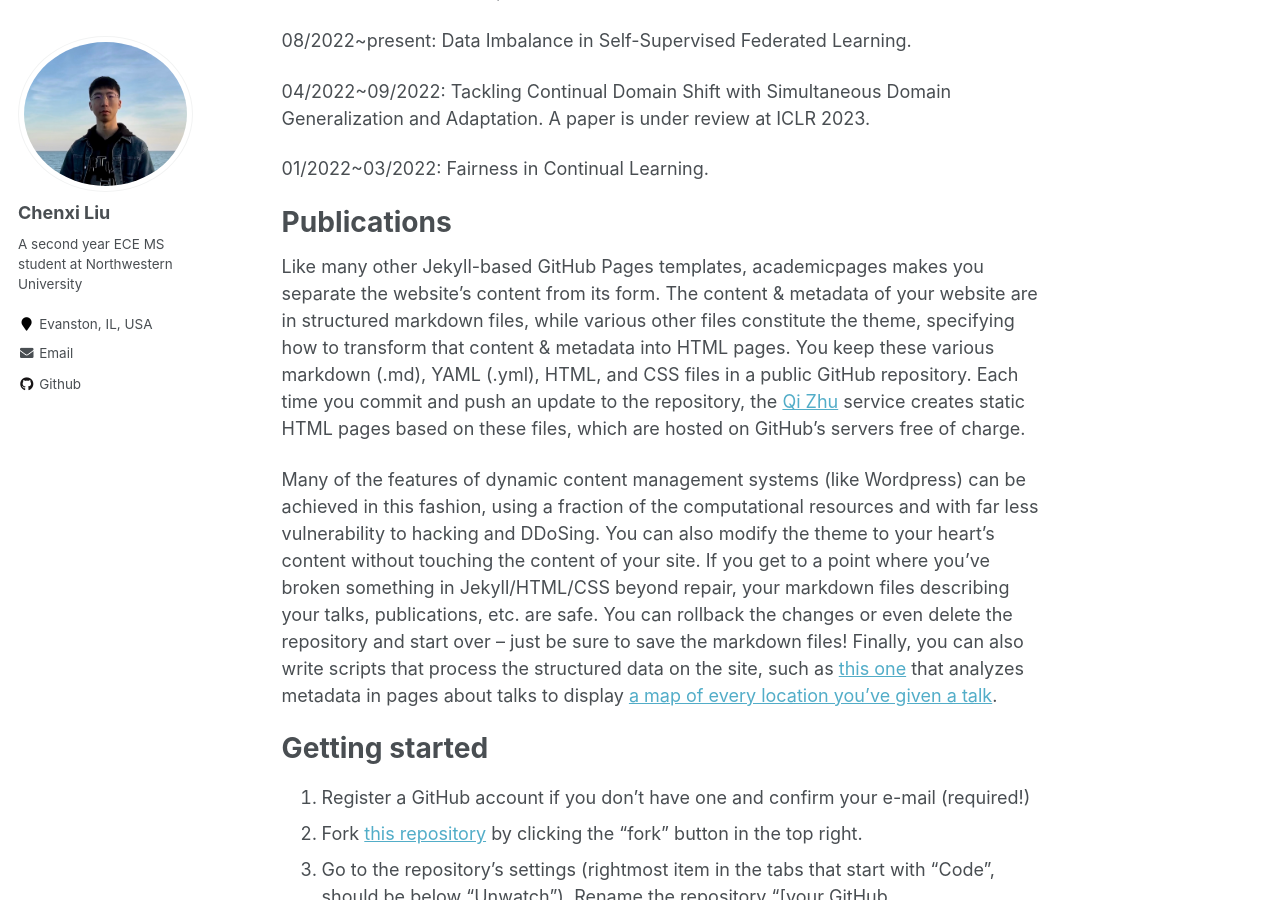
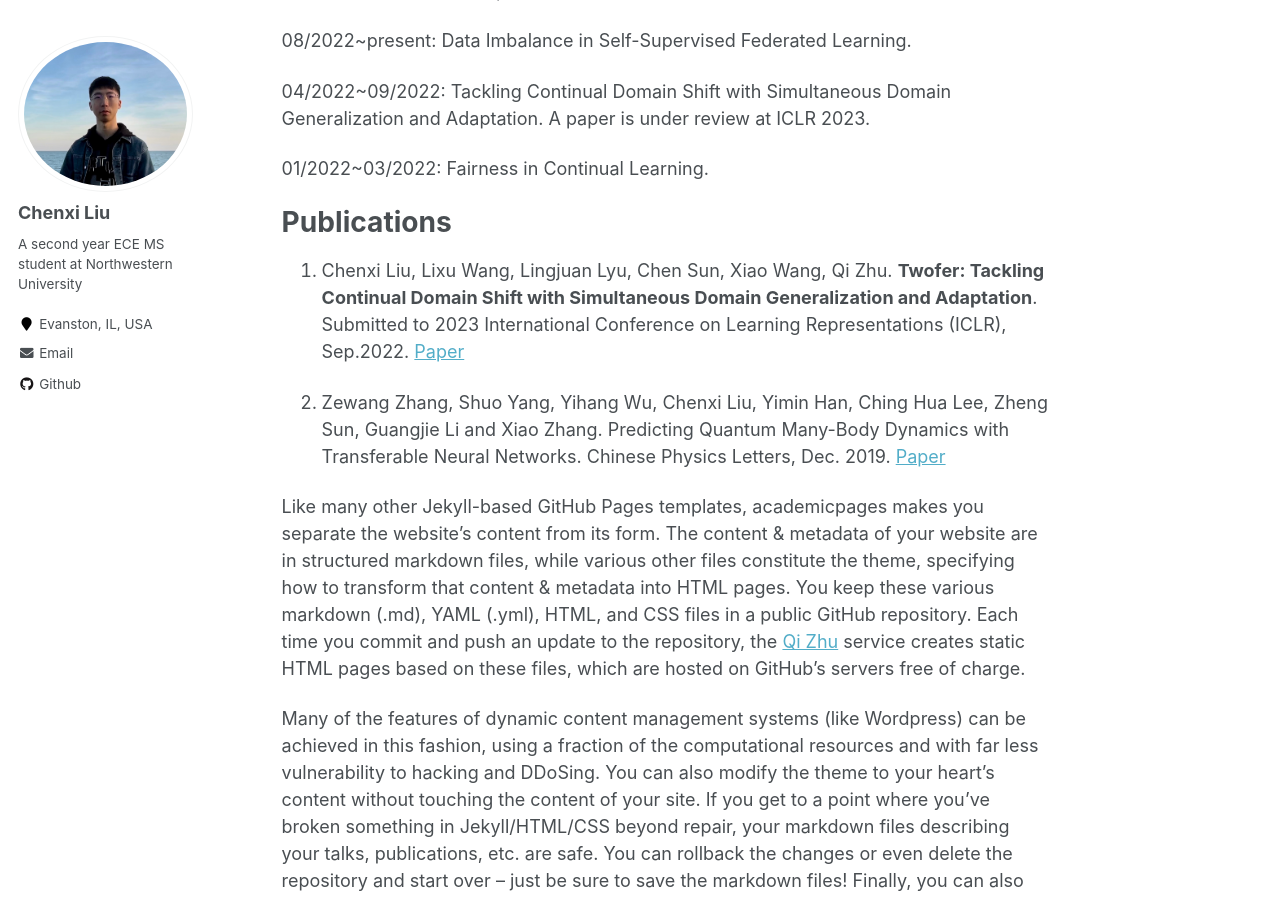
Before and after one commit to DawnLIU35/DawnLIU35.github.io, a Jekyll site: the page built from _pages/about.md, in a window 1280 px wide and 900 px high, scrolled down 542 px. Built offline with Jekyll 4.4.1, drawn with Linux system fonts in a browser that asks for light colours.

Commit message:
Update about.md

```diff
--- a/_pages/about.md
+++ b/_pages/about.md
@@ -33,6 +33,9 @@ To Do: Unlearnable Examples for Generative Model.
 Publications
 ======
 
+1. Chenxi Liu, Lixu Wang, Lingjuan Lyu, Chen Sun, Xiao Wang, Qi Zhu. **Twofer: Tackling Continual Domain Shift with Simultaneous Domain Generalization and Adaptation**. Submitted to 2023 International Conference on Learning Representations (ICLR), Sep.2022. [Paper](https://openreview.net/forum?id=L8iZdgeKmI6)
+
+2. Zewang Zhang, Shuo Yang, Yihang Wu, Chenxi Liu, Yimin Han, Ching Hua Lee, Zheng Sun, Guangjie Li and Xiao Zhang. Predicting Quantum Many-Body Dynamics with Transferable Neural Networks. Chinese Physics Letters, Dec. 2019. [Paper](http://cpl.iphy.ac.cn/10.1088/0256-307X/37/1/018401#1)
 
 
 
```
